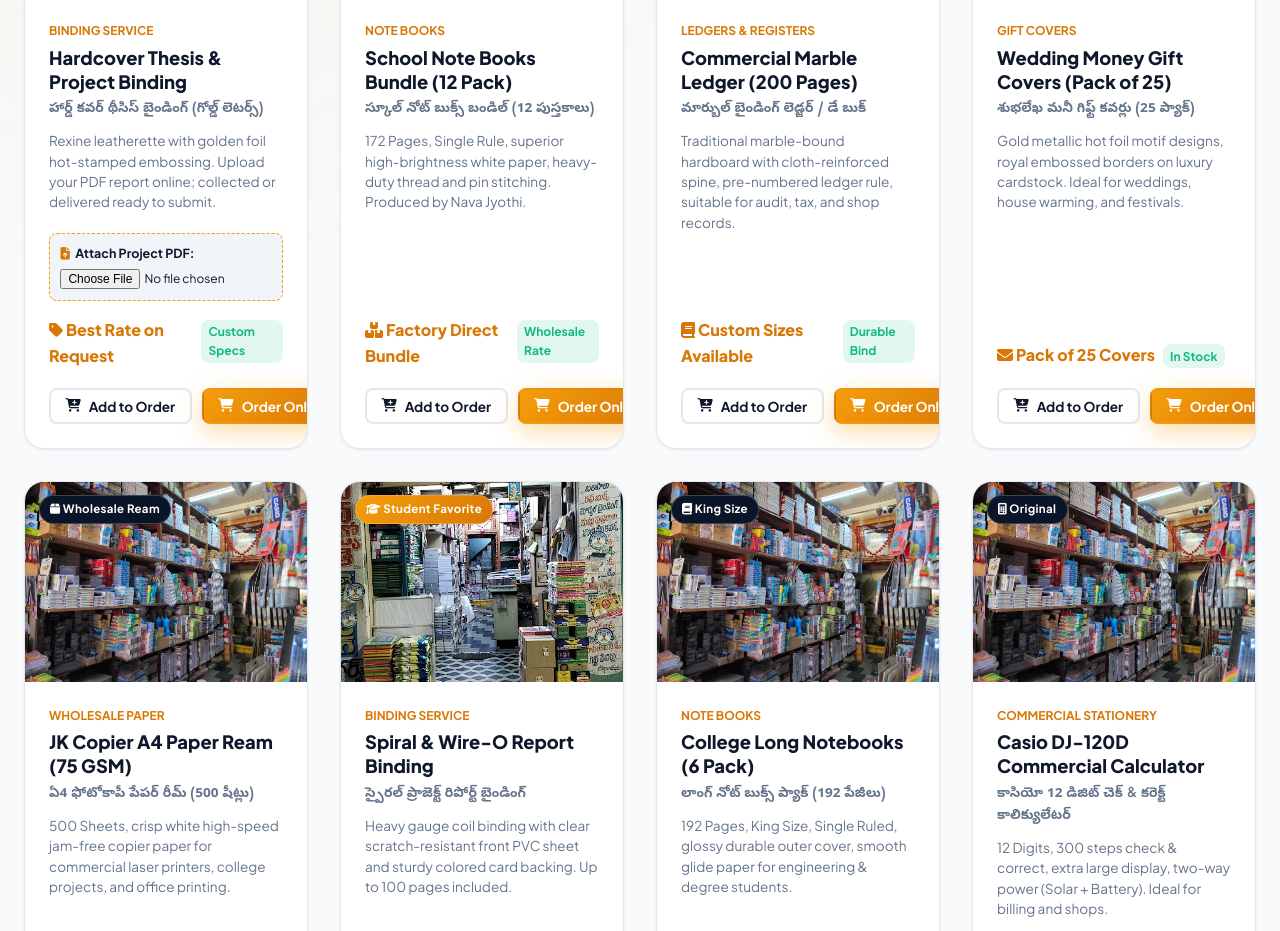
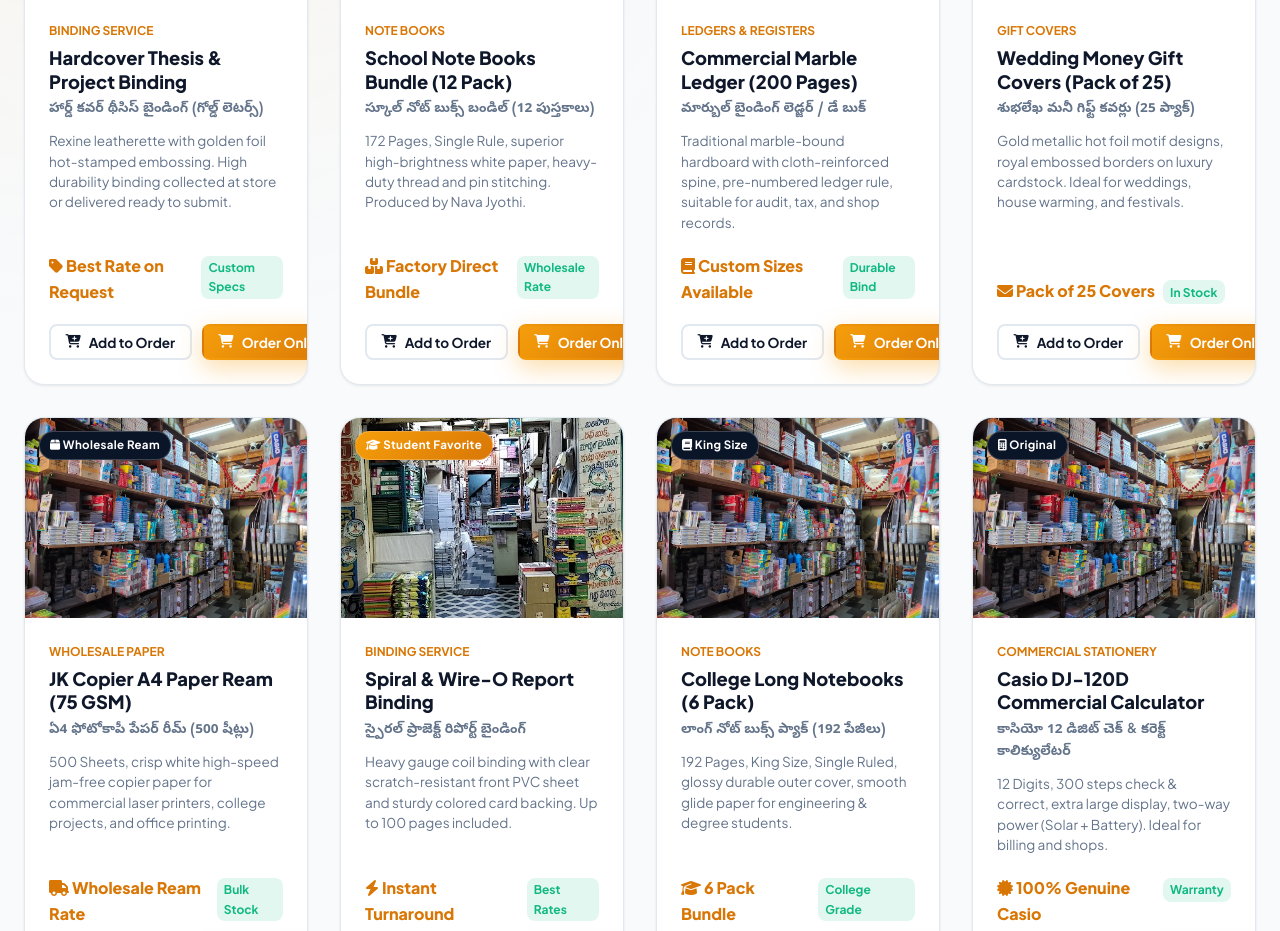
Before and after one commit to vardhanyerramsetti71beep/nava-jyothi-binding-works, a plain HTML site: page index.html in a window 1280 px wide. Shown: the part 1660-2591 px from the top of the page. Drawn offline with nearby package versions, Linux system fonts and the light colour scheme.

Commit message:
Remove project PDF file upload input from store card

```diff
--- a/app.js
+++ b/app.js
@@ -302,16 +302,6 @@ function updateCartTotals() {
     fulfillment,
     fulfillmentText
   };
-}
-
-// File Upload Handler for Custom Orders
-function handleFileUpload(event, type) {
-  const file = event.target.files[0];
-  const statusEl = document.getElementById(`${type}PdfStatus`);
-  if (file && statusEl) {
-    statusEl.textContent = `Attached: ${file.name} (${(file.size / (1024 * 1024)).toFixed(2)} MB)`;
-    showToast(`PDF "${file.name}" attached for printing!`);
-  }
 }
 
 // ==========================================================================
--- a/index.html
+++ b/index.html
@@ -242,17 +242,8 @@
               <h3 class="product-title">Hardcover Thesis & Project Binding</h3>
               <div class="product-telugu telugu-font">హార్డ్ కవర్ థీసిస్ బైండింగ్ (గోల్డ్ లెటర్స్)</div>
               <p class="product-desc">
-                Rexine leatherette with golden foil hot-stamped embossing. Upload your PDF report online; collected or delivered ready to submit.
-              </p>
-
-              <!-- PDF Upload Field for Thesis -->
-              <div style="background: var(--bg-surface); padding: 0.65rem; border-radius: var(--radius-sm); border: 1px dashed var(--accent-gold); margin-bottom: 1rem;">
-                <label style="font-size: 0.78rem; font-weight: 700; color: var(--text-main); display: flex; align-items: center; gap: 0.35rem; cursor: pointer;">
-                  <i class="fa-solid fa-file-arrow-up" style="color: var(--accent-amber);"></i> Attach Project PDF:
-                </label>
-                <input type="file" id="thesisPdfUpload" accept=".pdf,.doc,.docx" style="font-size: 0.75rem; width: 100%; margin-top: 0.25rem;" onchange="handleFileUpload(event, 'thesis')">
-                <span id="thesisPdfStatus" style="font-size: 0.72rem; color: #10b981; font-weight: 600;"></span>
-              </div>
+                Rexine leatherette with golden foil hot-stamped embossing. High durability binding collected at store or delivered ready to submit.
+              </p>
 
               <div class="product-pricing">
                 <span class="product-price" style="font-size: 1rem; color: var(--accent-amber);"><i class="fa-solid fa-tag"></i> Best Rate on Request</span>
```
